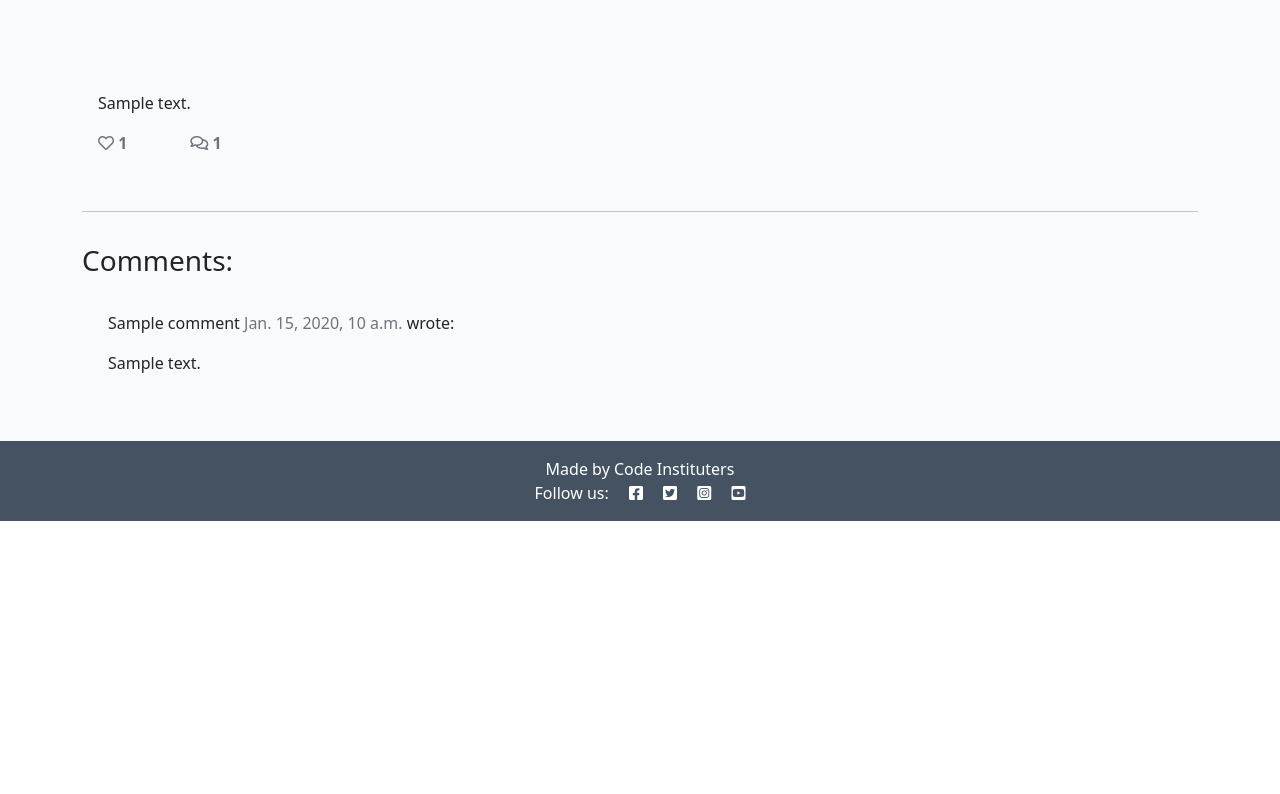
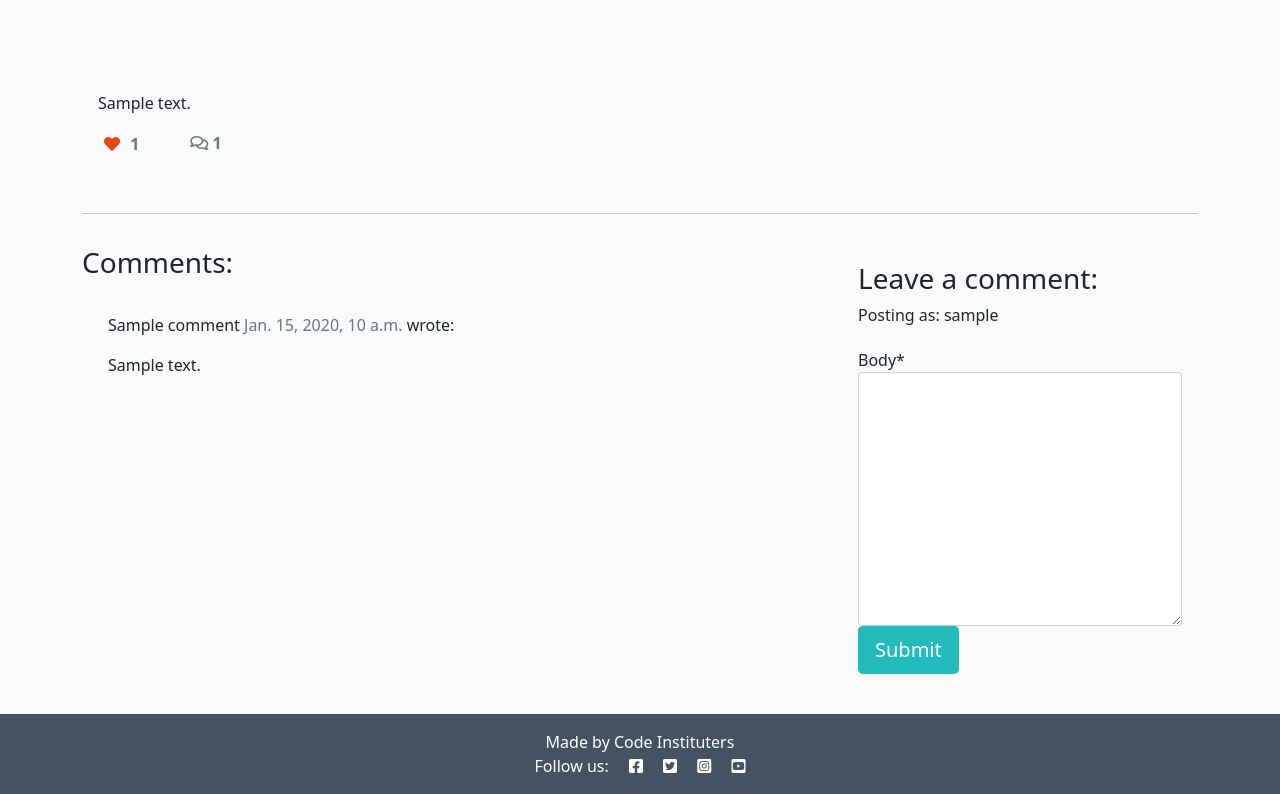
Before and after one commit to gennadiy-gaysha/CI-Django_Codestar_App, a Django app: a page that uses templates/base.html in a window 1280 px wide. Shown: the part 281-1075 px from the top of the page. Before the commit the page ends 802 px from the top, so only its background shows below. Run offline with Django 3.2, Linux system fonts and the light colour scheme; a user stored in the database is signed in; tables that the repository leaves empty hold one stand-in row (values such as "Sample post"); one stand-in notice (Sample message) is shown; some libraries are stand-ins or nearby versions.

Commit message:
Deployment commit

```diff
--- /dev/null
+++ b/blog/forms.py
@@ -0,0 +1,14 @@
+from .models import Comment
+from django import forms
+
+
+class CommentForm(forms.ModelForm):
+
+# The inner class Meta within the CommentForm class is used to provide metadata about the form. It tells Django how to create the form based on the Comments model.
+
+# model = Comments: This line specifies the model that the form is based on. In this case, the model is Comments, which presumably represents the comments users can leave.
+
+# fields = ('body',): This line specifies which fields from the model should be included in the form. Here, only the 'body' field is included. This suggests that the form is intended to capture the body or content of the comment.
+    class Meta:
+        model = Comment
+        fields = ('body',)
--- a/blog/models.py
+++ b/blog/models.py
@@ -97,3 +97,4 @@ class Comment(models.Model):
 
     def __str__(self):
         return f"Comment{self.body} by {self.name}"
+        post = get_object_or_404(Post, slug=slug)
--- a/blog/urls.py
+++ b/blog/urls.py
@@ -19,5 +19,13 @@ urlpatterns = [
     # calling it slug. The path converter converts this text into a slug  field, it tells
     # Django to match any slug string, which consists of ASCII characters or numbers  plus
     # the hyphen and underscore characters.
-    path('<slug:slug>/', views.PostDetail.as_view(), name="post_detail")
+
+    # <slug:slug> in urls.py file is a path converter in Django's URL patterns. It's used to
+    # capture a string of text from the URL and pass it as a parameter to the associated view
+    # function.
+    # The second slug in these angle brackets is a keyword name that matches the slug parameter
+    # in the get method of the PostDetail class
+    path('<slug:slug>/', views.PostDetail.as_view(), name="post_detail"),
+    path('like/<slug:slug>', views.PostLike.as_view(), name='post_like')
+
 ]
--- a/blog/views.py
+++ b/blog/views.py
@@ -1,9 +1,11 @@
-from django.shortcuts import render, get_object_or_404
+from django.shortcuts import render, get_object_or_404, reverse
 # importing a generic vie library
 # View class provided by Django, gives us more control over handling HTTP
 # methods like GET, POST, etc.
 from django.views import generic, View
+from django.http import HttpResponseRedirect
 from .models import Post
+from .forms import CommentForm
 
 # Create your views here.
 
@@ -40,11 +42,6 @@ class PostDetail(View):
     # The self parameter refers to the instance of the PostDetail class, and the request
     # parameter represents the incoming HTTP request.
 
-    # <slug:slug> in urls.py file is a path converter in Django's URL patterns. It's used to
-    # capture a string of text from the URL and pass it as a parameter to the associated view
-    # function.
-    # The second slug in these angle brackets is a keyword name that matches the slug parameter
-    # in the get method of the PostDetail class
     def get(self, request, slug, *args, **kwargs):
         # queryset is a variable that holds the initial queryset for retrieving posts from
         # the database. In this line, you're creating a queryset that filters the Post model
@@ -59,7 +56,6 @@ class PostDetail(View):
         # slug. Once you have this post instance, you can access its attributes (fields) in the
         # template using the dot notation
         post = get_object_or_404(queryset, slug=slug)
-        print(dir(post))
         # After obtaining the post, the comments associated with the post are filtered to
         # include only approved comments (those with approved=True) and ordered by their
         # creation date
@@ -78,6 +74,72 @@ class PostDetail(View):
             {
                 "post": post,
                 "comments": comments,
-                "liked": liked
+                # when a user visits the page to view a post, the "commented" context variable is set to False. This is because no comment has been submitted yet; the user is just viewing the post and its comments. This sets up the initial state of the variable when the page loads.
+                "commented": False,
+                "liked": liked,
+                # So with the form imported, we now  need to render it as part of our view.
+                # To do this, we can simply add it to our context:
+                "comment_form": CommentForm()
             },
         )
+
+    def post(self, request, slug, *args, **kwargs):
+        queryset = Post.objects.filter(status=1)
+        # retrieves the post based on the provided slug from the URL.
+        post = get_object_or_404(queryset, slug=slug)
+        # filters and orders the approved comments for the post.
+        comments = post.comments.filter(approved=True).order_by('-created_on')
+        liked = False
+        # checks whether the logged-in user has liked the post.
+        if post.likes.filter(id=self.request.user.id).exists():
+            liked = True
+        # We need to get the  data from our form and assign it to a variable.
+        # So I'm going to create a  new variable here called comment_form.
+        comment_form = CommentForm(data=request.POST)
+        if comment_form.is_valid():
+            # checks if the submitted form data is valid. If it is, it sets the email and name
+            # fields of the comment instance to the user's email and username.
+            comment_form.instance.email = request.user.email
+            comment_form.instance.name = request.user.username
+            # It saves the comment instance with the post association.
+            comment = comment_form.save(commit=False)
+            comment.post=post
+            comment.save()
+        else:
+            # If the form data is not valid, it creates an empty comment_form to be rendered.
+            comment_form = CommentForm()
+
+        # renders the post_detail.html template with the updated context, including the comment form.
+        return render(
+            request,
+            "post_detail.html",
+            {
+                "post": post,
+                "comments": comments,
+                # after a user submits a comment, the "commented" context variable is set to True. This change in value indicates that a comment has been successfully submitted, and it allows you to show a message or modify the behavior of the template to reflect this state change.
+                "commented": True,
+                "comment_form": comment_form,
+                "liked": liked,
+
+            },
+        )
+
+
+# This view specifically handles HTTP POST requests. It means that when a user interacts with the page to like or unlike a post, a POST request is sent to the server, and this view is responsible for processing that request.
+
+#  this view is responsible for toggling the like/unlike status of a post based on user interaction and then redirecting the user back to the post's detail page.
+class PostLike(View):
+    # The slug parameter in the post method indicates that the URL for this view includes a slug value,
+    # which likely identifies the specific post being liked or unliked.
+    def post(self, request, slug):
+        # The view starts by checking whether the user has already liked the post. It does this by using the likes attribute of the post object and checking if the user's ID exists in the set of likes. This is done using the filter and exists methods.
+        post = get_object_or_404(Post, slug=slug)
+
+        if post.likes.filter(id=request.user.id).exists():
+            # If the user has already liked the post (post.likes.filter(id=request.user.id).exists() returns True), it means they want to unlike it. In that case, the user is removed from the list of likes using the remove method.
+            post.likes.remove(request.user)
+        else:
+            # If the user has not liked the post (post.likes.filter(id=request.user.id).exists() returns False), it means they want to like it. In this case, the user is added to the list of likes using the add method.
+            post.likes.add(request.user)
+        # the view redirects the user to the post_detail page for the same post. This is achieved by using the HttpResponseRedirect class and the reverse function to generate the URL for the post_detail view, passing the slug as an argument.
+        return HttpResponseRedirect(reverse('post_detail', args=[slug]))
--- a/requirements.txt
+++ b/requirements.txt
@@ -10,3 +10,4 @@ pytz==2021.1
 sqlparse==0.4.1
 python-dotenv==1.0.0
 django-allauth==0.54.0
+django-crispy-forms==1.14.0
--- a/templates/base.html
+++ b/templates/base.html
@@ -58,6 +58,23 @@
         </div>
     </nav>
 
+    <div class="container">
+        <div class="row">
+            <div class="col-md-8 offset-md-2">
+                <!-- The loop that iterates over the messages (which appear to be Django's built-in messages framework) and creates an <div> element for each message. -->
+                <!-- The classes for the <div> element are determined based on the message's tags. The message.tags attribute represents the severity or type of the message (e.g., DEBUG, INFO, SUCCESS, WARNING, ERROR). Depending on the message's tag, a corresponding Bootstrap alert class is added to the
+                <div> element, giving it the appropriate styling. -->
+                {% for message in messages %}
+                <div class="alert {{ message.tags }} alert-dismissible fade show" id="msg" role="alert">
+                <!-- Inside the <div> element, the message content is displayed using the {{ message | safe }} template tag. This renders the message content safely, preventing any potential cross-site scripting (XSS) attacks. -->
+                {{ message | safe }}
+                <button type="button" class="btn-close" data-bs-dismiss="alert" aria-label="Close"></button>
+                </div>
+                {% endfor %}
+            </div>
+        </div>
+    </div>
+
     <main class="flex-shrink-0 main-bg">
         {% block content %}
         <!-- Content Goes here -->
@@ -73,6 +90,15 @@
             <i class="fab fa-youtube-square ms-3"></i>
         </p>
     </footer>
+
+    <script>
+        setTimeout(function () {
+            let messages = document.getElementById('msg');
+            let alert = new bootstrap.Alert(messages);
+            alert.close();
+        }, 2500);
+    </script>
+
 </body>
 
 </html>
--- a/templates/post_detail.html
+++ b/templates/post_detail.html
@@ -1,4 +1,6 @@
 {% extends 'base.html' %} {% block content %}
+
+{% load crispy_forms_tags %}
 
 <div class="masthead">
     <div class="container">
@@ -33,9 +35,23 @@
                 <div class="row">
 
                     <div class="col-1">
+                        <strong>
+                            {% if user.is_authenticated %}
+                            <form class="d-inline" action="{% url 'post_like' post.slug %}" method="POST">
+                                {% csrf_token %}
+                                {% if liked %}
+                                <button type="submit" name="blogpost_id" value="{{post.slug}}" class="btn-like"><i class="fas fa-heart"></i></button>
+                                {% else %}
+                                <button type="submit" name="blogpost_id" value="{{post.slug}}" class="btn-like"><i class="far fa-heart"></i></button>
+                                {% endif %}
+                            </form>
+                            {% else %}
+                            <span class="text-secondary"><i class="far fa-heart"></i></span>
+                            {% endif %}
                         <!-- The number of likes goes before the closing strong tag -->
                         <!-- number_of_likes is a method that we defined in our Post class -->
-                        <strong class="text-secondary"><i class="far fa-heart"></i> {{ post.number_of_likes }} </strong>
+                        <span class="text-secondary">{{ post.number_of_likes }} </span>
+                        </strong>
                     </div>
                     <div class="col-1">
                         <!-- comments object in your template comes from the ForeignKey relationship
@@ -81,6 +97,22 @@
         <div class="col-md-4 card mb-4  mt-3 ">
             <div class="card-body">
                 <!-- For later -->
+                                {% if commented %}
+                <div class="alert alert-success" role="alert">
+                    Your comment is awaiting approval
+                </div>
+                {% else %}
+                {% if user.is_authenticated %}
+
+                <h3>Leave a comment:</h3>
+                <p>Posting as: {{ user.username }}</p>
+                <form method="post" style="margin-top: 1.3em;">
+                    {{ comment_form | crispy }}
+                    {% csrf_token %}
+                    <button type="submit" class="btn btn-signup btn-lg">Submit</button>
+                </form>
+                {% endif %}
+                {% endif %}
             </div>
         </div>
     </div>
```
Also changed, not shown: codestar/settings.py (+22 -1 lines).
